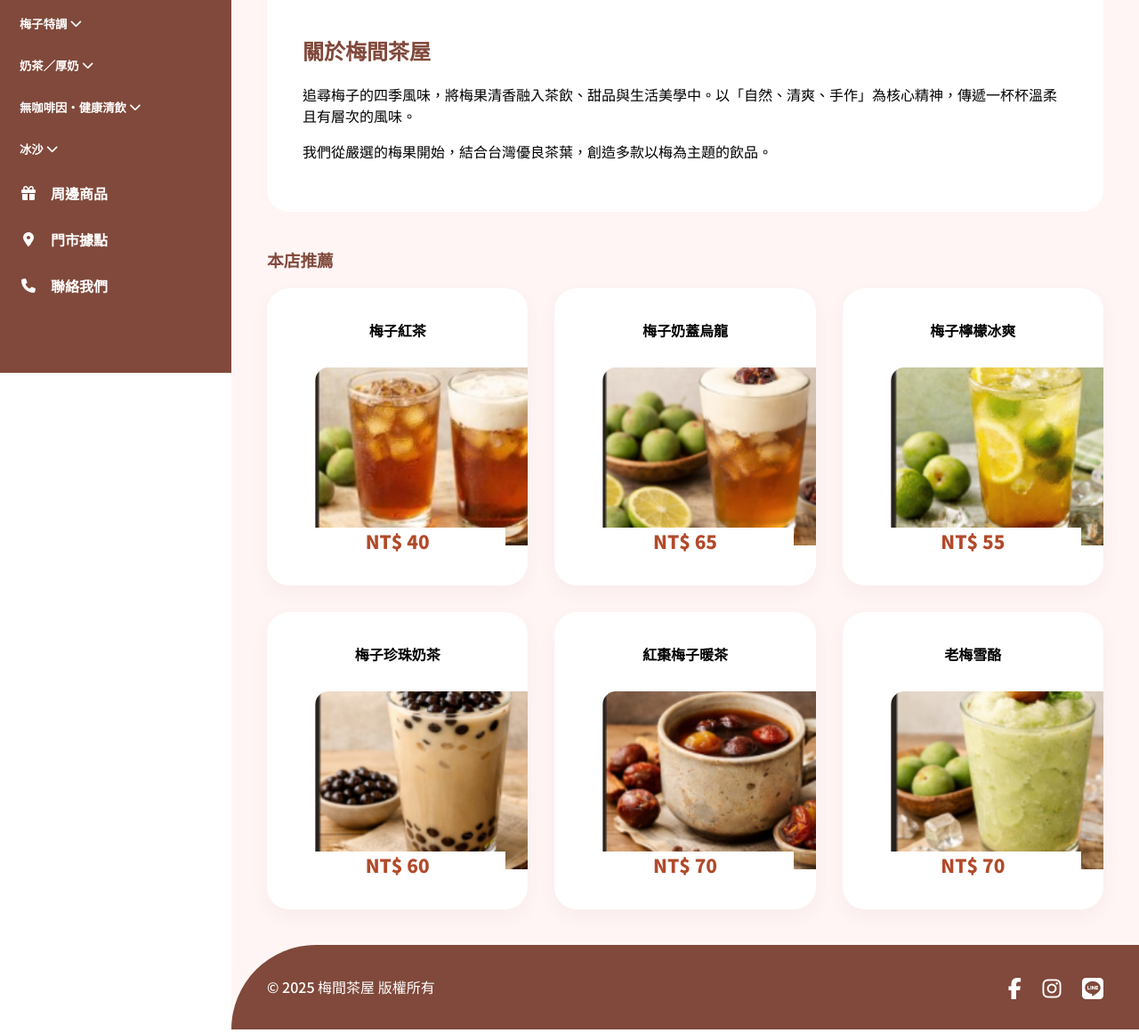
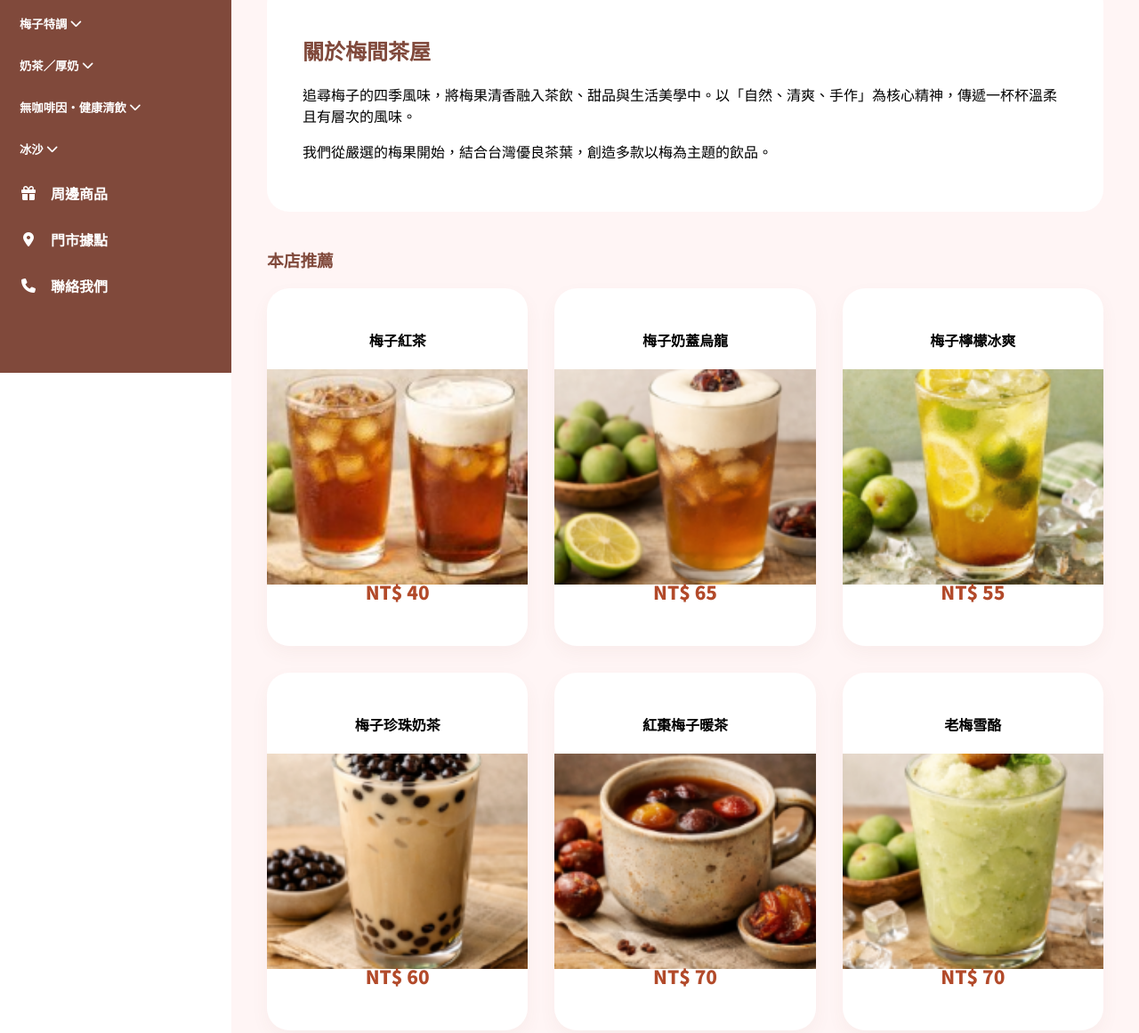
Before and after one commit to ivyii-gif/meijian-teahouse, a plain HTML site: page index.html in a window 1280 px wide. Shown: the part 381-1542 px from the top of the page at 89% size. Drawn offline with Linux system fonts and the light colour scheme.

Commit message:
Update index.html

```diff
--- a/index.html
+++ b/index.html
@@ -7,44 +7,6 @@
     <link rel="stylesheet" href="https://cdnjs.cloudflare.com/ajax/libs/font-awesome/6.5.0/css/all.min.css">
     <link href="https://fonts.googleapis.com/css2?family=Noto+Serif+TC:wght@900&display=swap" rel="stylesheet">
     <link rel="stylesheet" href="style2.css">
-    <style>
-        /* 針對「本店推薦」圖片的特殊切邊處理 */
-        .product-grid .card {
-            overflow: hidden; /* 確保圖片超出部分被裁切 */
-            position: relative;
-        }
-
-        .product-grid .card img {
-            width: 120%; /* 稍微放大圖片以便進行位移切邊 */
-            height: 200px; /* 固定高度 */
-            object-fit: cover;
-            /* 讓圖片向右下位移，造成左上被「切到」且不完整展示的效果 */
-            transform: translate(10%, 10%);
-            transition: transform 0.3s ease;
-            display: block;
-        }
-
-        /* 懸停時稍微移動，增加互動感 */
-        .product-grid .card:hover img {
-            transform: translate(5%, 5%);
-        }
-
-        /* 調整卡片內的文字間距，避免被位移的圖片遮擋 */
-        .card .prod-name {
-            position: relative;
-            z-index: 2;
-            background: rgba(255, 255, 255, 0.8);
-            margin: 0;
-            padding: 10px 0;
-        }
-        .card .price {
-            position: relative;
-            z-index: 2;
-            background: #fff;
-            margin: 0;
-            padding-bottom: 10px;
-        }
-    </style>
 </head>
 <body>
 
```
